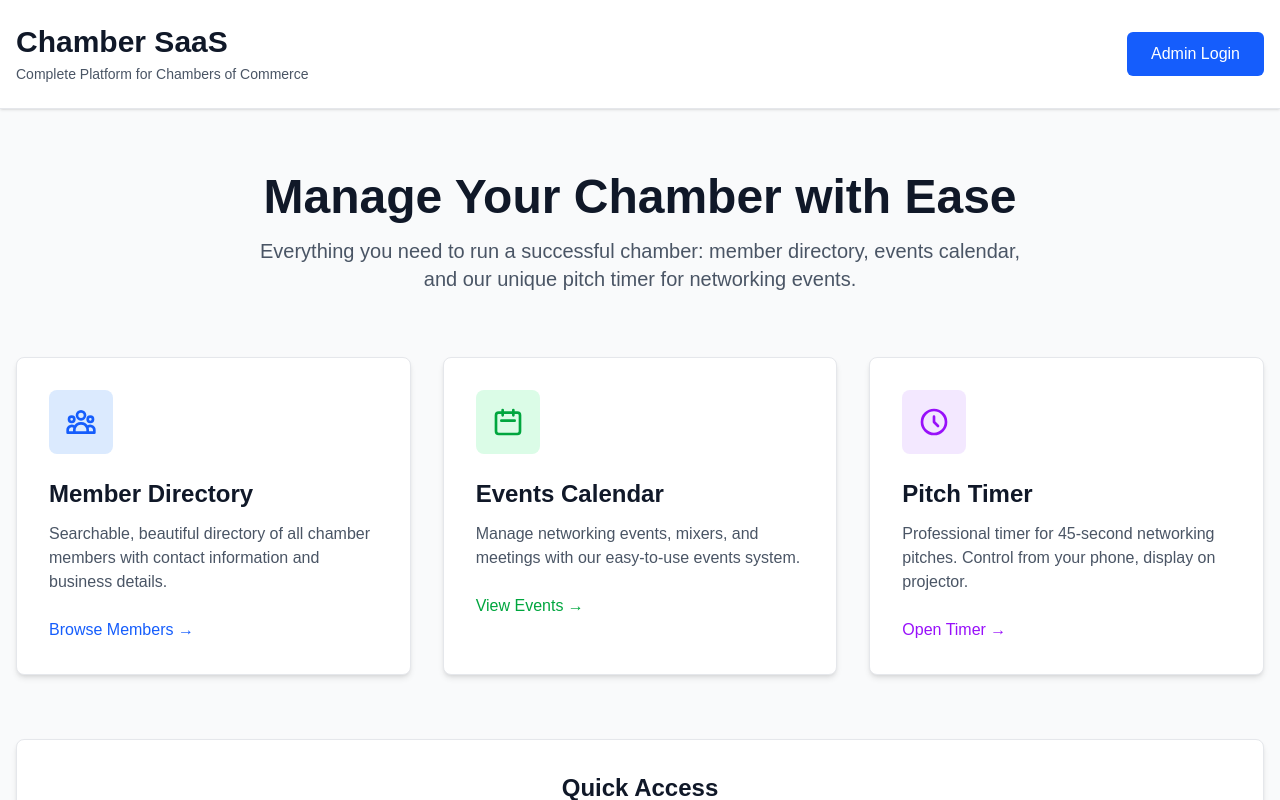
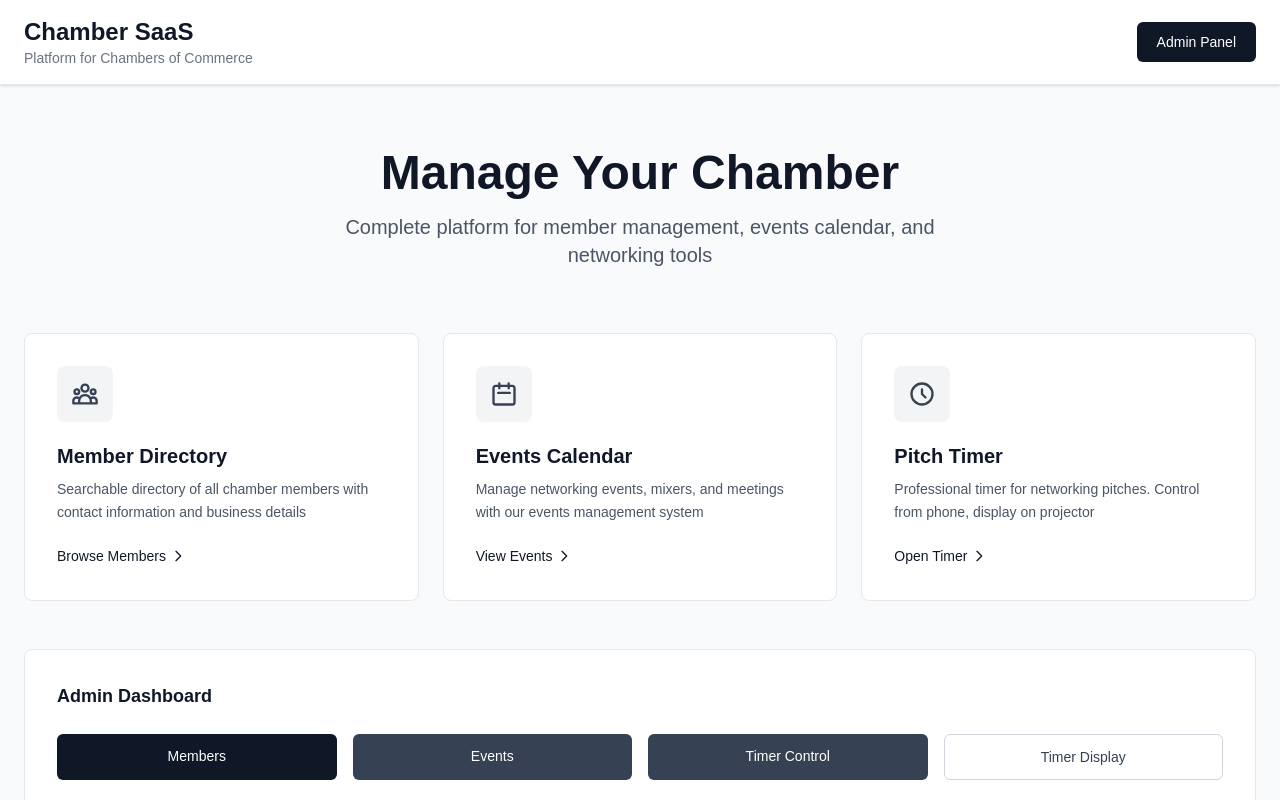
Before and after one commit to Vaishnavi-Dhongade/chamber-saas, a Next.js app: page / in a window 1280 px wide. Shown: the top 800 px of the page. Built offline with nearby package versions, Linux system fonts and the light colour scheme.

Commit message:
Professional UI redesign

```diff
--- a/app/page.tsx
+++ b/app/page.tsx
@@ -5,136 +5,144 @@ import Link from 'next/link'
 export default function Home() {
   return (
     <div className="min-h-screen bg-gray-50">
-      {/* Header */}
-      <header className="bg-white border-b border-gray-200 shadow-sm">
-        <div className="max-w-7xl mx-auto px-4 py-6">
+      {/* Top Navigation Bar */}
+      <nav className="bg-white border-b border-gray-200 shadow-sm">
+        <div className="max-w-7xl mx-auto px-6 py-4">
           <div className="flex justify-between items-center">
             <div>
-              <h1 className="text-3xl font-bold text-gray-900">Chamber SaaS</h1>
-              <p className="text-sm text-gray-600 mt-1">Complete Platform for Chambers of Commerce</p>
+              <h1 className="text-2xl font-bold text-gray-900">Chamber SaaS</h1>
+              <p className="text-sm text-gray-500">Platform for Chambers of Commerce</p>
             </div>
             <Link
               href="/dashboard"
-              className="bg-blue-600 text-white px-6 py-2.5 rounded-md hover:bg-blue-700 transition font-medium"
+              className="bg-gray-900 text-white px-5 py-2.5 rounded-md hover:bg-gray-800 transition font-medium text-sm"
             >
-              Admin Login
+              Admin Panel
             </Link>
           </div>
         </div>
-      </header>
+      </nav>
 
       {/* Hero Section */}
-      <section className="max-w-7xl mx-auto px-4 py-16">
+      <div className="max-w-7xl mx-auto px-6 py-16">
         <div className="text-center mb-16">
           <h2 className="text-5xl font-bold text-gray-900 mb-4">
-            Manage Your Chamber with Ease
+            Manage Your Chamber
           </h2>
-          <p className="text-xl text-gray-600 max-w-3xl mx-auto">
-            Everything you need to run a successful chamber: member directory, events calendar, and our unique pitch timer for networking events.
+          <p className="text-xl text-gray-600 max-w-2xl mx-auto">
+            Complete platform for member management, events calendar, and networking tools
           </p>
         </div>
 
-        {/* Feature Cards */}
-        <div className="grid md:grid-cols-3 gap-8 mb-16">
-          {/* Member Directory Card */}
-          <div className="bg-white rounded-lg shadow-md border border-gray-200 p-8 hover:shadow-lg transition">
-            <div className="w-16 h-16 bg-blue-100 rounded-lg flex items-center justify-center mb-6">
-              <svg className="w-8 h-8 text-blue-600" fill="none" stroke="currentColor" viewBox="0 0 24 24">
+        {/* Features Grid */}
+        <div className="grid md:grid-cols-3 gap-6 mb-12">
+
+          {/* Member Directory */}
+          <div className="bg-white rounded-lg border border-gray-200 p-8 hover:shadow-md transition">
+            <div className="w-14 h-14 bg-gray-100 rounded-lg flex items-center justify-center mb-5">
+              <svg className="w-7 h-7 text-gray-700" fill="none" stroke="currentColor" viewBox="0 0 24 24">
                 <path strokeLinecap="round" strokeLinejoin="round" strokeWidth={2} d="M17 20h5v-2a3 3 0 00-5.356-1.857M17 20H7m10 0v-2c0-.656-.126-1.283-.356-1.857M7 20H2v-2a3 3 0 015.356-1.857M7 20v-2c0-.656.126-1.283.356-1.857m0 0a5.002 5.002 0 019.288 0M15 7a3 3 0 11-6 0 3 3 0 016 0zm6 3a2 2 0 11-4 0 2 2 0 014 0zM7 10a2 2 0 11-4 0 2 2 0 014 0z" />
               </svg>
             </div>
-            <h3 className="text-2xl font-bold text-gray-900 mb-3">Member Directory</h3>
-            <p className="text-gray-600 mb-6">
-              Searchable, beautiful directory of all chamber members with contact information and business details.
+            <h3 className="text-xl font-bold text-gray-900 mb-2">Member Directory</h3>
+            <p className="text-gray-600 text-sm mb-5 leading-relaxed">
+              Searchable directory of all chamber members with contact information and business details
             </p>
             <Link
               href="/members"
-              className="text-blue-600 hover:text-blue-700 font-medium inline-flex items-center"
+              className="text-sm text-gray-900 hover:text-gray-700 font-medium inline-flex items-center"
             >
-              Browse Members →
+              Browse Members
+              <svg className="w-4 h-4 ml-1" fill="none" stroke="currentColor" viewBox="0 0 24 24">
+                <path strokeLinecap="round" strokeLinejoin="round" strokeWidth={2} d="M9 5l7 7-7 7" />
+              </svg>
             </Link>
           </div>
 
-          {/* Events Calendar Card */}
-          <div className="bg-white rounded-lg shadow-md border border-gray-200 p-8 hover:shadow-lg transition">
-            <div className="w-16 h-16 bg-green-100 rounded-lg flex items-center justify-center mb-6">
-              <svg className="w-8 h-8 text-green-600" fill="none" stroke="currentColor" viewBox="0 0 24 24">
+          {/* Events Calendar */}
+          <div className="bg-white rounded-lg border border-gray-200 p-8 hover:shadow-md transition">
+            <div className="w-14 h-14 bg-gray-100 rounded-lg flex items-center justify-center mb-5">
+              <svg className="w-7 h-7 text-gray-700" fill="none" stroke="currentColor" viewBox="0 0 24 24">
                 <path strokeLinecap="round" strokeLinejoin="round" strokeWidth={2} d="M8 7V3m8 4V3m-9 8h10M5 21h14a2 2 0 002-2V7a2 2 0 00-2-2H5a2 2 0 00-2 2v12a2 2 0 002 2z" />
               </svg>
             </div>
-            <h3 className="text-2xl font-bold text-gray-900 mb-3">Events Calendar</h3>
-            <p className="text-gray-600 mb-6">
-              Manage networking events, mixers, and meetings with our easy-to-use events system.
+            <h3 className="text-xl font-bold text-gray-900 mb-2">Events Calendar</h3>
+            <p className="text-gray-600 text-sm mb-5 leading-relaxed">
+              Manage networking events, mixers, and meetings with our events management system
             </p>
             <Link
               href="/dashboard/events"
-              className="text-green-600 hover:text-green-700 font-medium inline-flex items-center"
+              className="text-sm text-gray-900 hover:text-gray-700 font-medium inline-flex items-center"
             >
-              View Events →
+              View Events
+              <svg className="w-4 h-4 ml-1" fill="none" stroke="currentColor" viewBox="0 0 24 24">
+                <path strokeLinecap="round" strokeLinejoin="round" strokeWidth={2} d="M9 5l7 7-7 7" />
+              </svg>
             </Link>
           </div>
 
-          {/* Pitch Timer Card */}
-          <div className="bg-white rounded-lg shadow-md border border-gray-200 p-8 hover:shadow-lg transition">
-            <div className="w-16 h-16 bg-purple-100 rounded-lg flex items-center justify-center mb-6">
-              <svg className="w-8 h-8 text-purple-600" fill="none" stroke="currentColor" viewBox="0 0 24 24">
+          {/* Pitch Timer */}
+          <div className="bg-white rounded-lg border border-gray-200 p-8 hover:shadow-md transition">
+            <div className="w-14 h-14 bg-gray-100 rounded-lg flex items-center justify-center mb-5">
+              <svg className="w-7 h-7 text-gray-700" fill="none" stroke="currentColor" viewBox="0 0 24 24">
                 <path strokeLinecap="round" strokeLinejoin="round" strokeWidth={2} d="M12 8v4l3 3m6-3a9 9 0 11-18 0 9 9 0 0118 0z" />
               </svg>
             </div>
-            <h3 className="text-2xl font-bold text-gray-900 mb-3">Pitch Timer</h3>
-            <p className="text-gray-600 mb-6">
-              Professional timer for 45-second networking pitches. Control from your phone, display on projector.
+            <h3 className="text-xl font-bold text-gray-900 mb-2">Pitch Timer</h3>
+            <p className="text-gray-600 text-sm mb-5 leading-relaxed">
+              Professional timer for networking pitches. Control from phone, display on projector
             </p>
             <Link
               href="/dashboard/timer"
-              className="text-purple-600 hover:text-purple-700 font-medium inline-flex items-center"
+              className="text-sm text-gray-900 hover:text-gray-700 font-medium inline-flex items-center"
             >
-              Open Timer →
+              Open Timer
+              <svg className="w-4 h-4 ml-1" fill="none" stroke="currentColor" viewBox="0 0 24 24">
+                <path strokeLinecap="round" strokeLinejoin="round" strokeWidth={2} d="M9 5l7 7-7 7" />
+              </svg>
             </Link>
           </div>
         </div>
 
-        {/* Quick Access Section */}
-        <div className="bg-white rounded-lg shadow-md border border-gray-200 p-8">
-          <h3 className="text-2xl font-bold text-gray-900 mb-6 text-center">Quick Access</h3>
+        {/* Admin Quick Access */}
+        <div className="bg-white rounded-lg border border-gray-200 p-8">
+          <h3 className="text-lg font-bold text-gray-900 mb-6">Admin Dashboard</h3>
           <div className="grid md:grid-cols-4 gap-4">
             <Link
               href="/dashboard"
-              className="bg-gray-900 text-white px-6 py-4 rounded-md hover:bg-gray-800 transition text-center font-medium"
+              className="bg-gray-900 text-white px-5 py-3 rounded-md hover:bg-gray-800 transition text-center text-sm font-medium"
             >
-              Members Dashboard
+              Members
             </Link>
             <Link
               href="/dashboard/events"
-              className="bg-blue-600 text-white px-6 py-4 rounded-md hover:bg-blue-700 transition text-center font-medium"
+              className="bg-gray-700 text-white px-5 py-3 rounded-md hover:bg-gray-600 transition text-center text-sm font-medium"
             >
-              Events Dashboard
+              Events
             </Link>
             <Link
               href="/dashboard/timer"
-              className="bg-green-600 text-white px-6 py-4 rounded-md hover:bg-green-700 transition text-center font-medium"
+              className="bg-gray-700 text-white px-5 py-3 rounded-md hover:bg-gray-600 transition text-center text-sm font-medium"
             >
-              Pitch Timer
+              Timer Control
             </Link>
             <Link
               href="/timer/display"
-              className="bg-purple-600 text-white px-6 py-4 rounded-md hover:bg-purple-700 transition text-center font-medium"
+              className="border border-gray-300 text-gray-700 px-5 py-3 rounded-md hover:bg-gray-50 transition text-center text-sm font-medium"
             >
               Timer Display
             </Link>
           </div>
         </div>
-      </section>
+      </div>
 
       {/* Footer */}
-      <footer className="bg-white border-t border-gray-200 mt-20">
-        <div className="max-w-7xl mx-auto px-4 py-8 text-center">
-          <p className="text-gray-600">
-            Built with Next.js, TypeScript, and Tailwind CSS
-          </p>
-          <p className="text-gray-500 text-sm mt-2">
-            Your Chamber SaaS MVP - Ready to Launch! 🚀
-          </p>
+      <footer className="bg-white border-t border-gray-200 mt-16">
+        <div className="max-w-7xl mx-auto px-6 py-8">
+          <div className="text-center text-sm text-gray-500">
+            <p>Built with Next.js, TypeScript, and Tailwind CSS</p>
+            <p className="mt-1">Chamber SaaS Platform © 2026</p>
+          </div>
         </div>
       </footer>
     </div>
```
